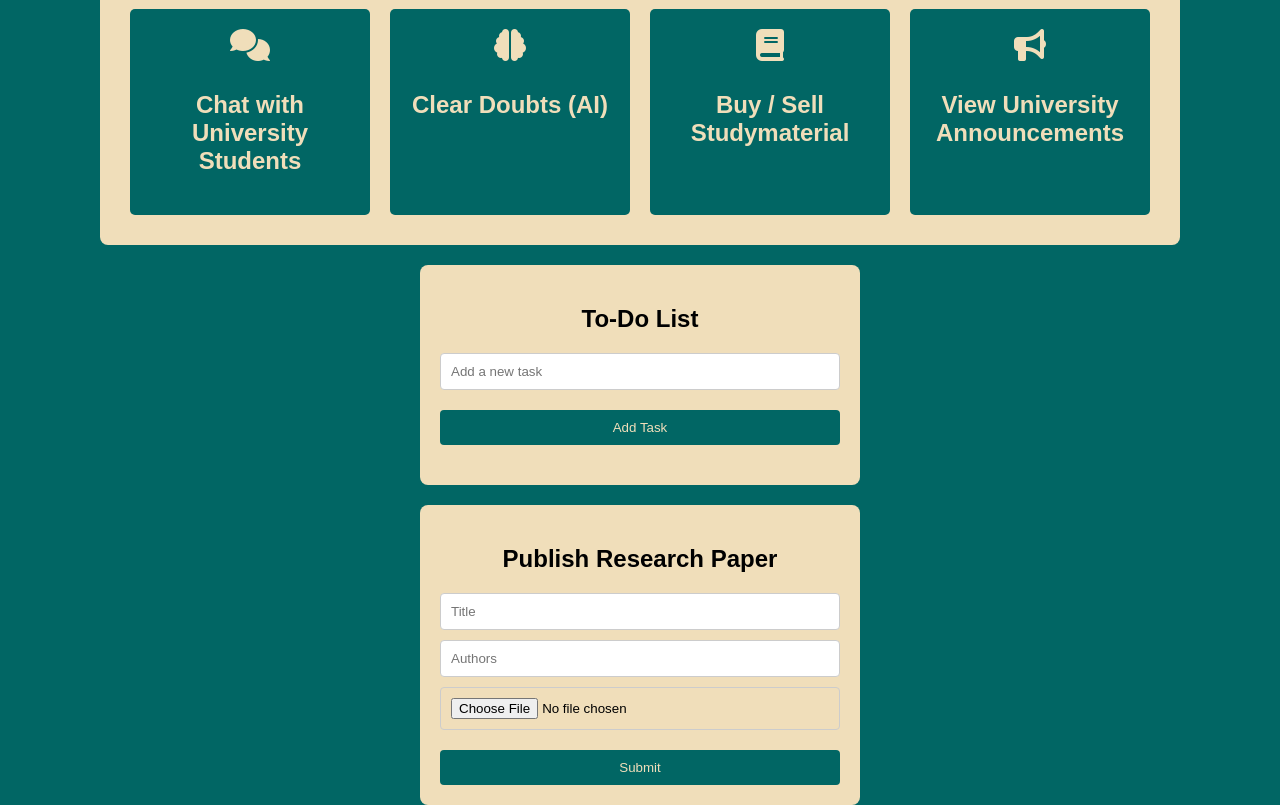
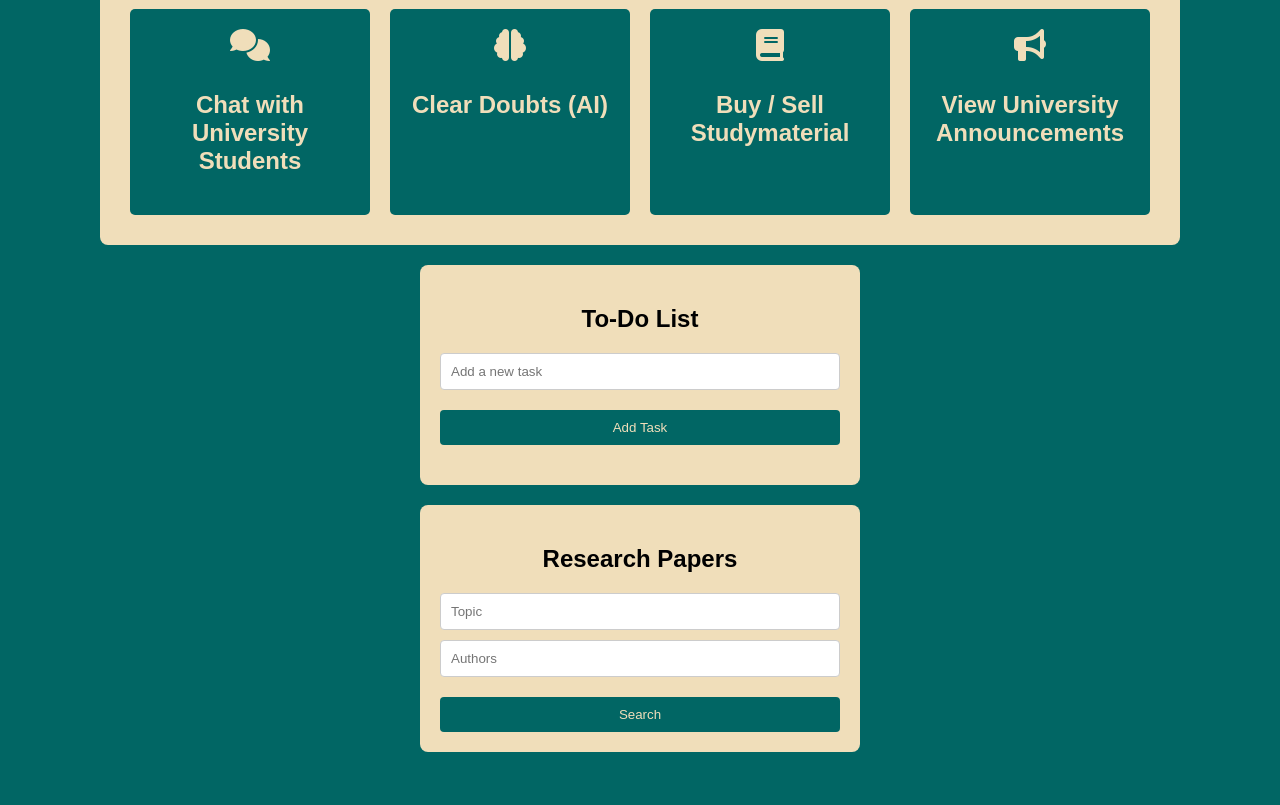
Before and after one commit to amshuu/diksuchi_raw, a plain HTML site: page index.html in a window 1280 px wide. Shown: the part 183-988 px from the top of the page. After the commit the page ends 935 px from the top, so only its background shows below. Drawn offline with Linux system fonts and the light colour scheme.

Commit message:
Update index.html

```diff
--- a/index.html
+++ b/index.html
@@ -46,12 +46,11 @@
     </div>
 
     <div class="research-container">
-        <h2>Publish Research Paper</h2>
+        <h2>Research Papers</h2>
         <form id="research-form">
-            <input type="text" id="research-title" placeholder="Title" required>
+            <input type="text" id="research-title" placeholder="Topic" required>
             <input type="text" id="research-authors" placeholder="Authors" required>
-            <input type="file" id="research-file" accept=".pdf,.doc,.docx" required>
-            <button type="submit">Submit</button>
+            <button type="search">Search</button>
         </form>
     </div>
 
```
